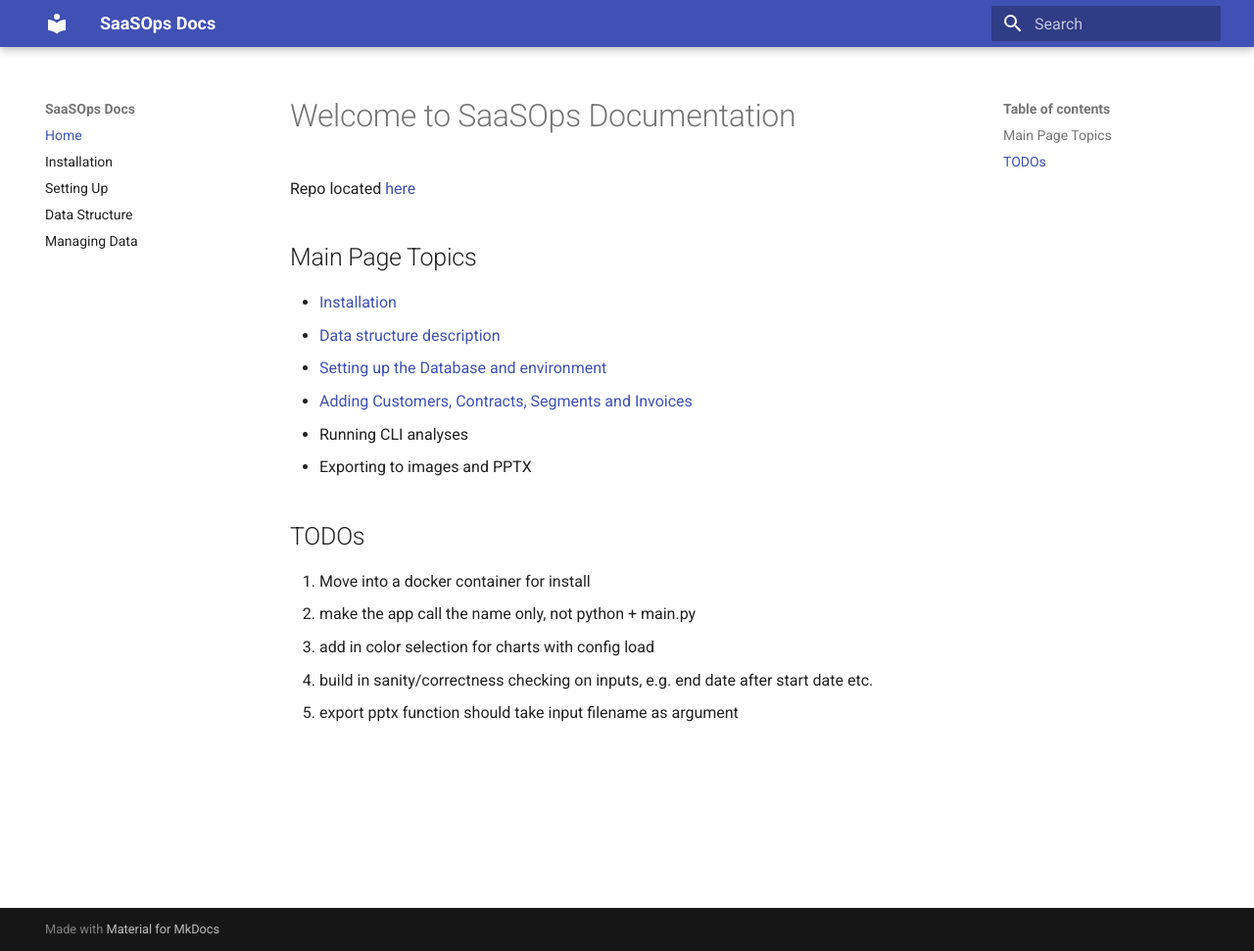
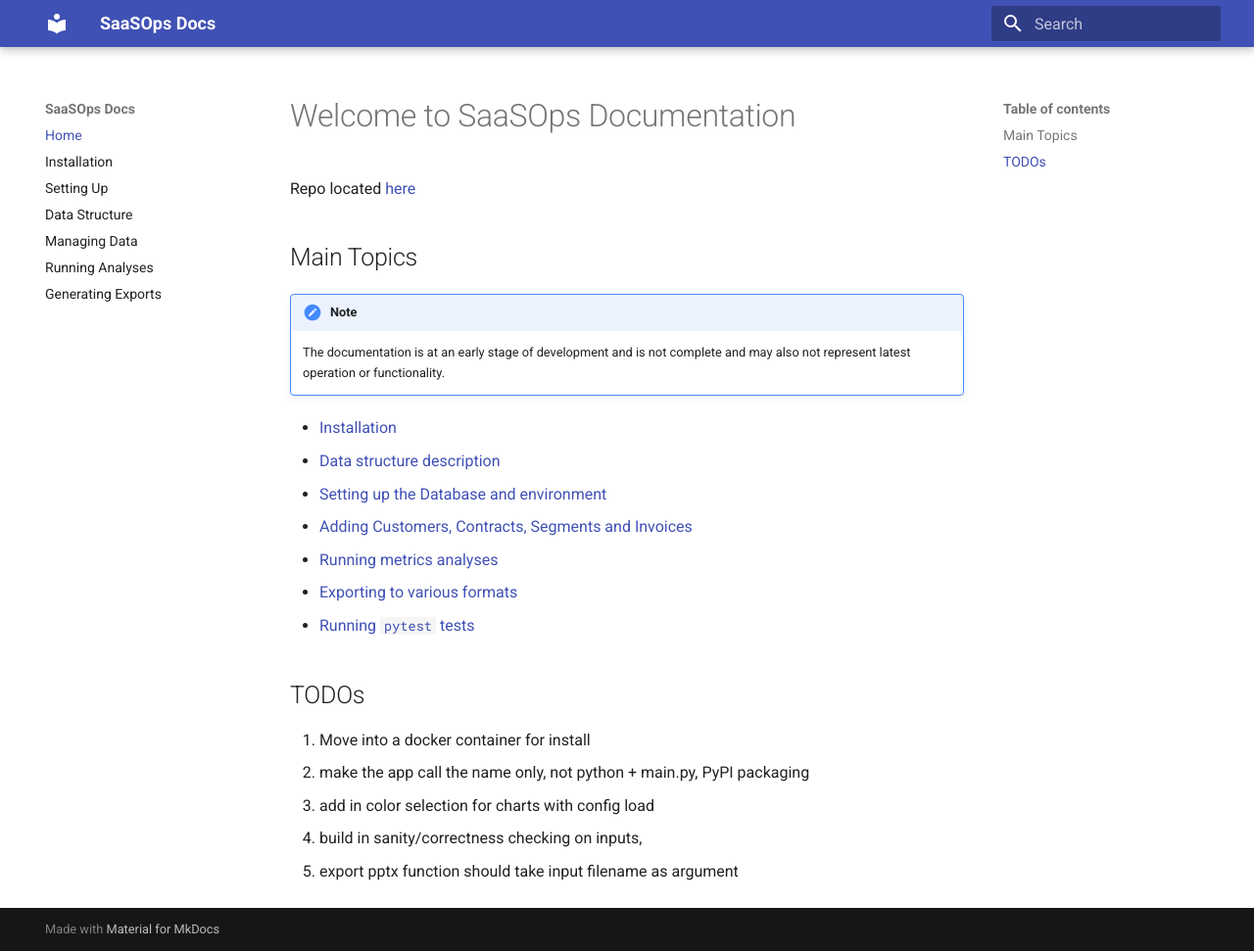
Before and after one commit to birchpoplar/saasops, an MkDocs documentation site: the page built from docs/docs/index.md, in a window 1280 px wide and 971 px high. Shown: the whole window at 98% size. Built offline with MkDocs 1.6.1 and Material for MkDocs 9.7.7, drawn with Linux system fonts in a browser that asks for light colours.

Commit message:
lots of doc updates

```diff
--- a/docs/docs/index.md
+++ b/docs/docs/index.md
@@ -2,19 +2,23 @@
 
 Repo located [here](https://github.com/birchpoplar/saasops)
 
-## Main Page Topics
+## Main Topics
+
+!!! note
+    The documentation is at an early stage of development and is not complete and may also not represent latest operation or functionality.
 
 - [Installation](installation.md)
 - [Data structure description](data_structure.md)
 - [Setting up the Database and environment](setting_up.md)
 - [Adding Customers, Contracts, Segments and Invoices](managing_data.md)
-- Running CLI analyses
-- Exporting to images and PPTX
+- [Running metrics analyses](running_analyses.md)
+- [Exporting to various formats](generating_exports.md)
+- [Running `pytest` tests](running_tests.md)
 
 ## TODOs
 
 1. Move into a docker container for install
-2. make the app call the name only, not python + main.py
+2. make the app call the name only, not python + main.py, PyPI packaging
 3. add in color selection for charts with config load
-4. build in sanity/correctness checking on inputs, e.g. end date after start date etc.
+4. build in sanity/correctness checking on inputs,
 5. export pptx function should take input filename as argument
--- a/docs/mkdocs.yml
+++ b/docs/mkdocs.yml
@@ -5,6 +5,8 @@ nav:
    - Setting Up: setting_up.md
    - Data Structure: data_structure.md
    - Managing Data: managing_data.md
+   - Running Analyses: running_analyses.md
+   - Generating Exports: generating_exports.md
 theme:
    name: 'material'
 
```
Also changed, not shown: docs/docs/generating_exports.md (added, +22 -0 lines), docs/docs/running_analyses.md (added, +89 -0 lines), docs/docs/running_tests.md (added, +18 -0 lines).
